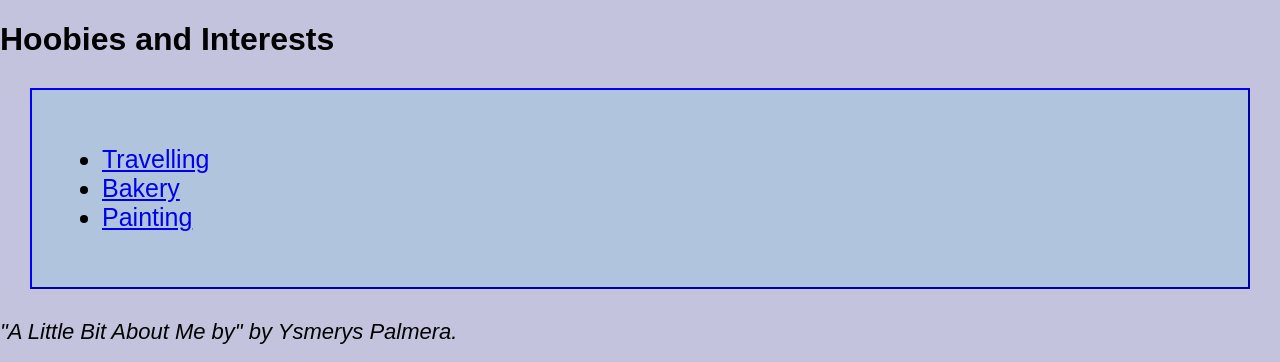
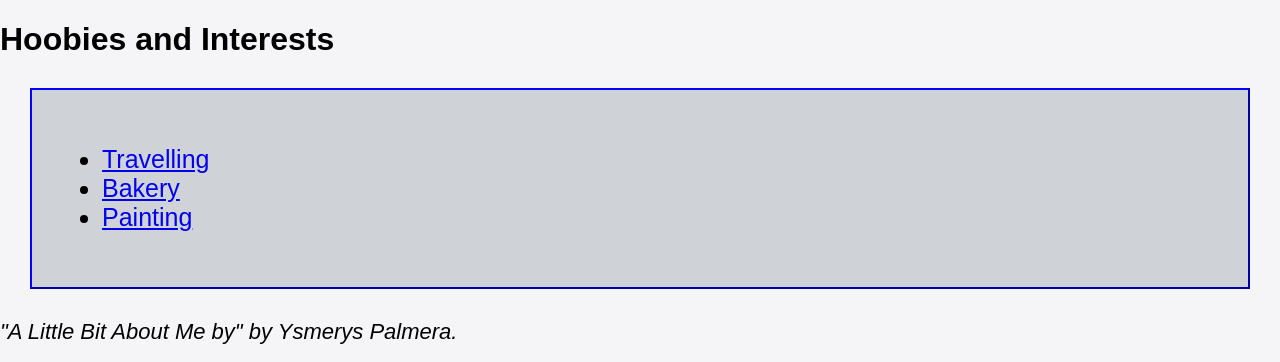
Before and after one commit to Ysmecoy/html-me-something, a plain HTML site: page index.html in a window 1280 px wide. Shown: the top 362 px of the page. Drawn offline with Linux system fonts and the light colour scheme.

Commit message:
Changed background colors

```diff
--- a/index.html
+++ b/index.html
@@ -6,7 +6,7 @@
             border: 2px outset blue;
             padding:30px;
             margin:30px;
-            background-color:lightsteelblue;
+            background-color:rgb(207, 211, 216);
             text-align: left;
         }
         </style>
--- a/styles.css
+++ b/styles.css
@@ -7,7 +7,7 @@ font-size:22px;
 body {
   margin: 0;
   font-family: Arial, Helvetica, sans-serif;
-  background-color: rgb(195, 195, 221);
+  background-color: rgb(245, 245, 248);
 }
 
 p{
```
